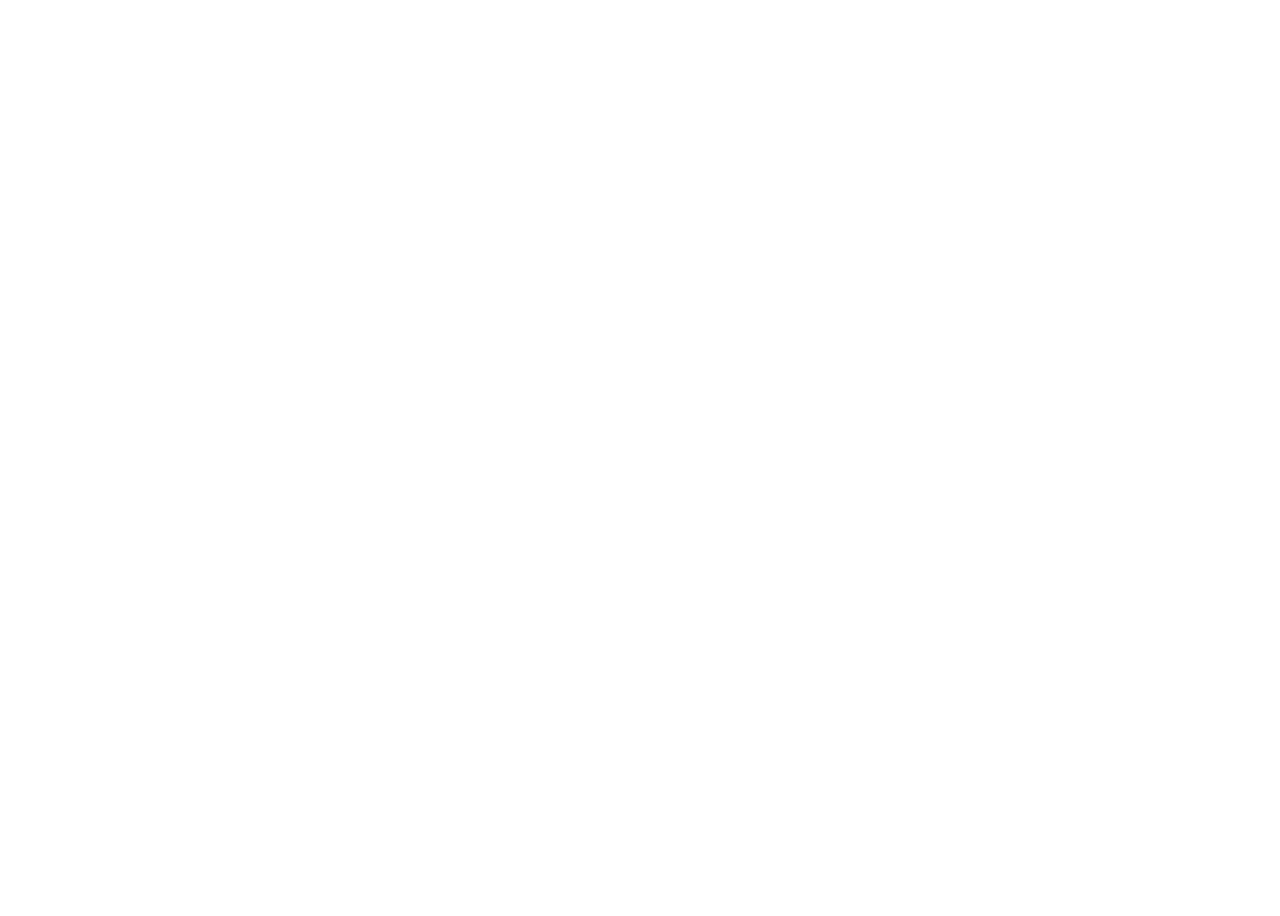
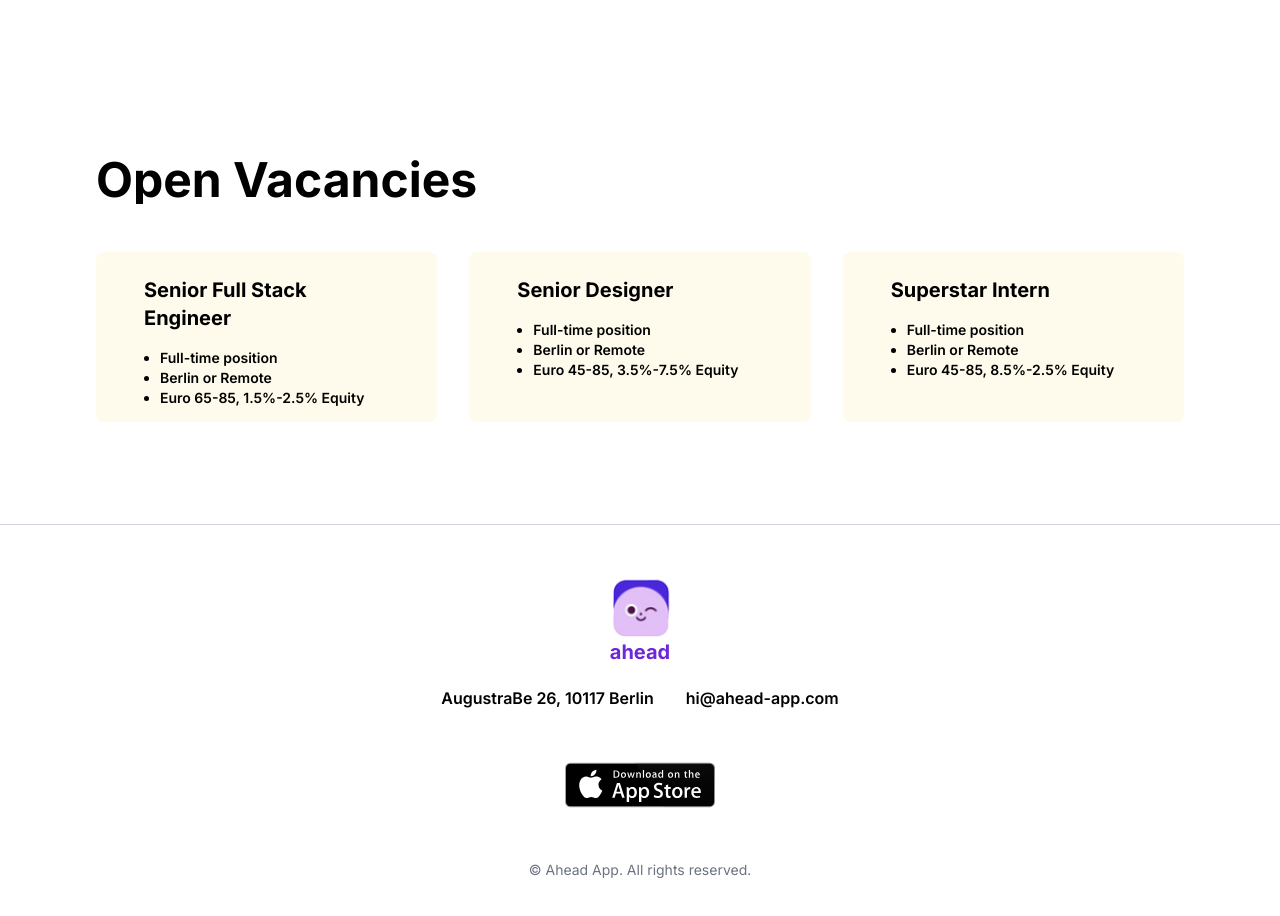
Before and after one commit to manishjha-04/ahead-app, a Next.js app: page / in a window 1280 px wide. Shown: the part 4980-5896 px from the top of the page. Before the commit the page ends 5104 px from the top, so only its background shows below. Built offline with nearby package versions, Linux system fonts and the light colour scheme.

Commit message:
created the footer and the vacancy part

```diff
--- a/src/app/page.js
+++ b/src/app/page.js
@@ -8,6 +8,8 @@
 import EverWonder from "../components/EverWonder";
 import Test from "../components/Test";
 import WorkWithUs from "../components/WorkWithUs";
+import Openvacancies from "../components/Openvacancies";
+import Footer from "../components/Footer";
 
 
 
@@ -27,6 +29,9 @@
       <EverWonder />
       <Test />
       <WorkWithUs />
+      <Openvacancies />
+      <Footer />
+
 
 
 
--- /dev/null
+++ b/src/components/Footer.jsx
@@ -0,0 +1,30 @@
+import Image from "next/image";
+import React from "react";
+
+const Footer = () => {
+  return (
+    <footer className="mt-4 border-gray-300  py-12 px-12 border-t">
+      <p className="text-xl font-bold text-violet-700 flex justify-center">
+        <Image width={60} height={60} alt="" src="/ahead-logo.png" />
+      </p>
+      <p className="text-xl font-bold text-violet-700 text-center">ahead</p>
+      <div className="flex gap-8 items-center justify-center mt-5 font-semibold">
+        <div className="">AugustraBe 26, 10117 Berlin</div>
+        <div className="">hi@ahead-app.com</div>
+      </div>
+      <div className="flex justify-center">
+        <Image
+          src="/appleStoreIcon.svg"
+          alt="download applestore"
+          width={150}
+          height={150}
+        />
+      </div>
+      <div className="text-center text-sm text-gray-500">
+        &copy; Ahead App. All rights reserved.
+      </div>
+    </footer>
+  );
+};
+
+export default Footer;
--- /dev/null
+++ b/src/components/Openvacancies.jsx
@@ -0,0 +1,99 @@
+"use client";
+import React, { useState } from "react";
+import { motion } from "framer-motion";
+
+const vacancies = [
+  {
+    jobTitle: "Senior Full Stack Engineer",
+    position: "Full-time position",
+    location: "Berlin or Remote",
+    pay: "Euro 65-85, 1.5%-2.5% Equity",
+  },
+  {
+    jobTitle: "Senior Designer",
+    position: "Full-time position",
+    location: "Berlin or Remote",
+    pay: "Euro 45-85, 3.5%-7.5% Equity",
+  },
+  {
+    jobTitle: "Superstar Intern",
+    position: "Full-time position",
+    location: "Berlin or Remote",
+    pay: "Euro 45-85, 8.5%-2.5% Equity",
+  },
+];
+
+const OpenVacancies = () => {
+  return (
+    <section className="mt-20 py-8 px-24 h-96">
+      <motion.div
+        initial="hidden"
+        whileInView="visible"
+        viewport={{ once: true }}
+        variants={{
+          hidden: { x: "-30%", y: "50%", opacity: 0 },
+          visible: {
+            x: 0,
+            y: 0,
+            opacity: 1,
+            transition: { ease: "easeInOut", duration: 1.5 },
+          },
+        }}
+        style={{
+          width: "100%", // Adjust the width as needed
+          overflow: "hidden", // Hide overflowing text while sliding
+        }}
+      >
+        <h1 className="text-5xl font-bold">Open Vacancies</h1>
+      </motion.div>
+      <div className="mt-12 grid grid-cols-3 justify-between gap-8">
+        {vacancies.map((vac, index) => {
+          return <HoverCard key={index} vac={vac} index={index} />;
+        })}
+      </div>
+    </section>
+  );
+};
+
+const HoverCard = ({ vac, index }) => {
+  const [isButtonVisible, setButtonVisible] = useState(false);
+  return (
+    <>
+      <motion.div
+        initial={{ height: 170 }}
+        whileHover={{ height: 250 }}
+        key={index}
+        onHoverStart={() => setButtonVisible(true)}
+        onHoverEnd={() => setButtonVisible(false)}
+        transition={{ ease: "easeInOut", duration: 0.3 }}
+        className="bg-[#fefbec] rounded-lg hover:bg-[#ece7d1] hover:cursor-pointer"
+      >
+        <div className="rounded-2xl  p-6 px-12">
+          <h2 className="text-xl font-bold">{vac.jobTitle}</h2>
+
+          <ul className="mt-4 text-sm font-semibold list-disc pl-4">
+            <li className="">{vac.position}</li>
+            <li className="">{vac.location}</li>
+            <li className="">{vac.pay}</li>
+          </ul>
+        </div>
+        {isButtonVisible && (
+          <motion.button
+            initial="hidden"
+            whileInView="visible"
+            transition={{ ease: "easeInOut", duration: 0.5, delay: 0.1 }}
+            variants={{
+              visible: { opacity: 1, scale: 1 },
+              hidden: { opacity: 0, scale: 0.7 },
+            }}
+            className="mx-10 cursor-pointer text-white bg-black rounded-full px-3 py-2 mt-4"
+          >
+            Click Me
+          </motion.button>
+        )}
+      </motion.div>
+    </>
+  );
+};
+
+export default OpenVacancies;
```
